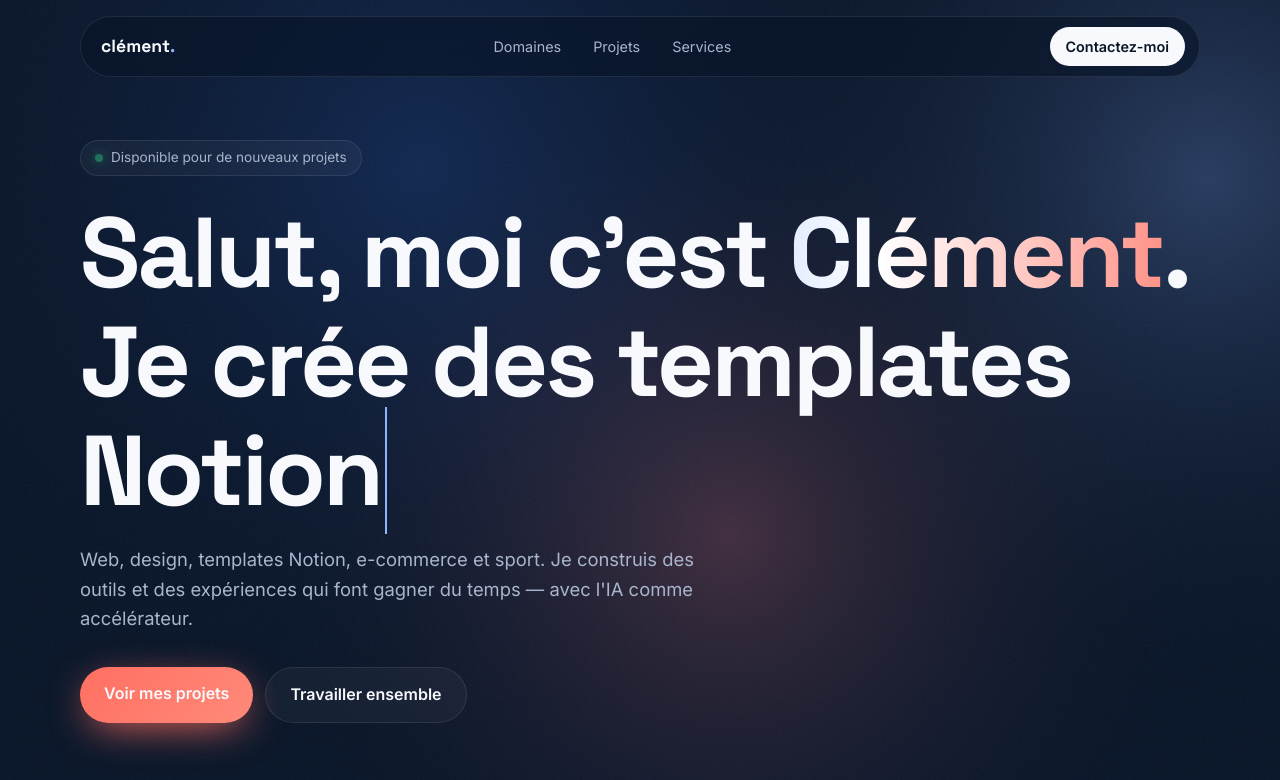
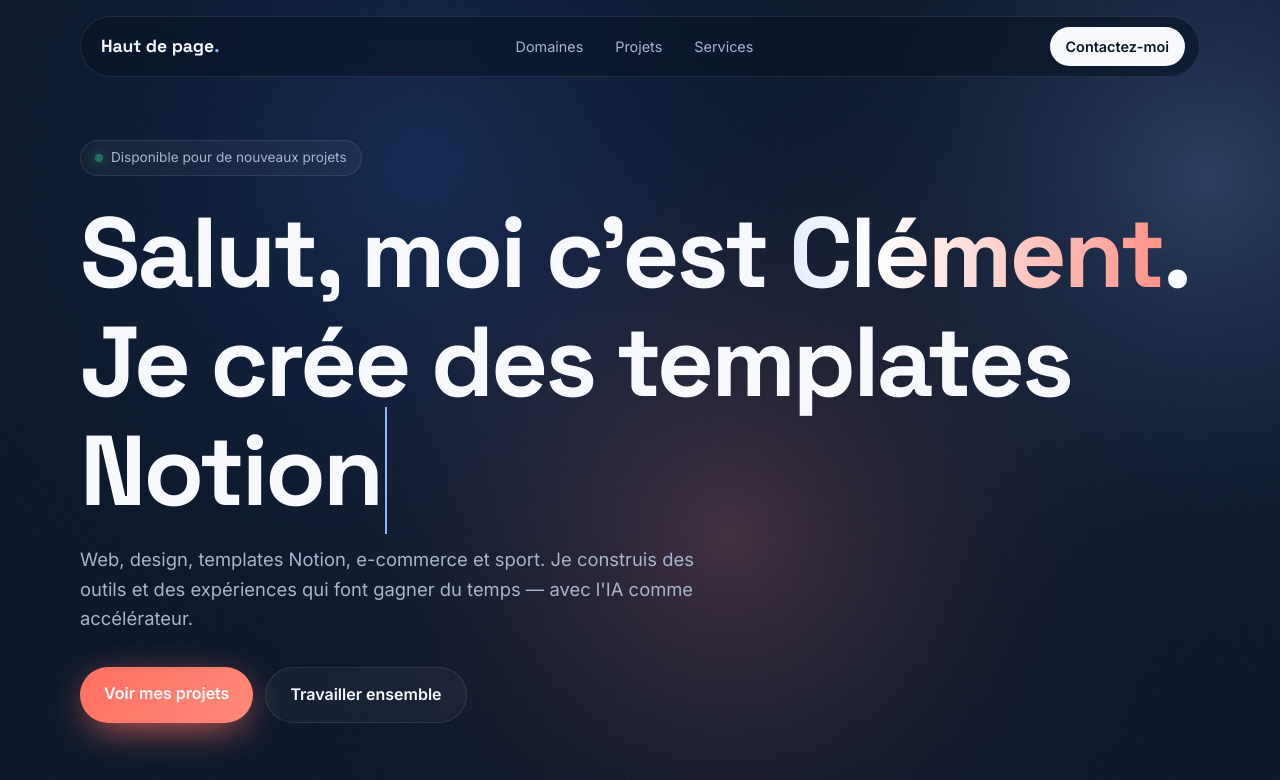
Before and after one commit to Clemstudio/clemstudio.github.io, a plain HTML site: page index.html in a window 1280 px wide. Shown: the top 780 px of the page. Drawn offline with Linux system fonts and the light colour scheme; animation ran at ten frames a second.

Commit message:
Update index.html

```diff
--- a/index.html
+++ b/index.html
@@ -224,7 +224,7 @@
 <div class="grain"></div>
 
 <nav>
-  <a href="#top" class="logo">clément<span>.</span></a>
+  <a href="#top" class="logo">Haut de page<span>.</span></a>
   <div class="nav-links">
     <a href="#domaines">Domaines</a>
     <a href="#projets">Projets</a>
```
